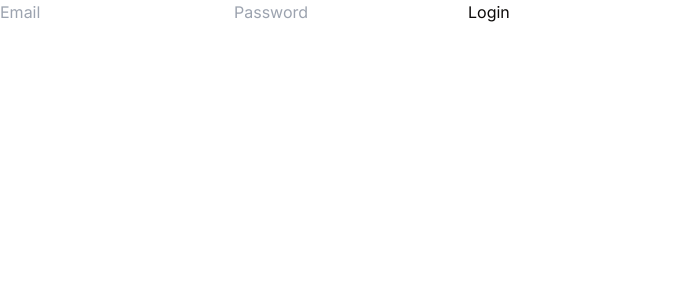
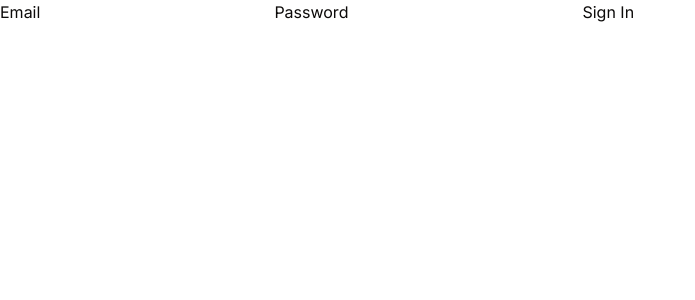
Before and after one commit to nosukeuehara/auth-prac, a Next.js app: page /login in a window 1280 px wide. Shown: the top 300 px of the page, without its empty margins (0-695 px from the left). Built offline with nearby package versions, Linux system fonts and the light colour scheme.

Commit message:
update : ログインフォームの修正

```diff
--- a/src/app/login/page.tsx
+++ b/src/app/login/page.tsx
@@ -1,18 +1,8 @@
-import { signIn } from "@/auth";
+
+import { SignIn } from "@/components/login-form";
 
 export default function Page() {
-  return (
-    <form
-      action={async (formDate) => {
-        "use server";
-        await signIn("credentials", formDate);
-      }}
-    >
-      <input type="email" name="email" placeholder="Email" required />
-      <input type="password" name="password" placeholder="Password" required />
-      <LoginButton />
-    </form>
-  );
+  return <SignIn />
 }
 
 function LoginButton() {
--- a/src/components/login-form.tsx
+++ b/src/components/login-form.tsx
@@ -1,11 +1,16 @@
-// TODO : このカスタムページは改良予定
-import { signIn } from "@/auth"
+
+import { authenticate } from "@/app/lib/actions"
 export function SignIn() {
   return (
     <form
       action={async (formData) => {
         "use server"
-        await signIn("credentials", formData)
+        const rawFormData = {
+          email: formData.get("email")! as string,
+          name: formData.get("name")! as string,
+          password: formData.get("password")! as string,
+        };
+        await authenticate(rawFormData)
       }}
     >
       <label>
```
